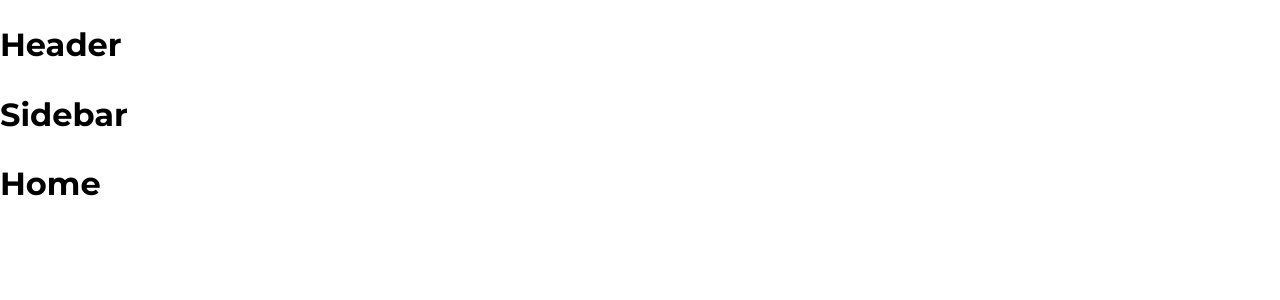
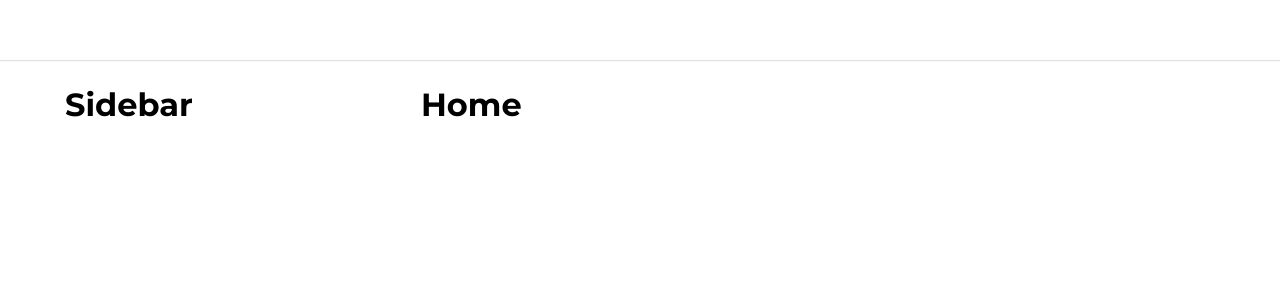
Before and after one commit to thanhyou00/tiktok-ui, a React (Create React App) app: page / in a window 1280 px wide. Shown: the top 300 px of the page. Built offline with nearby package versions, Linux system fonts and the light colour scheme.

Commit message:
Dựng khung Layout mặc định

```diff
--- a/package.json
+++ b/package.json
@@ -6,6 +6,7 @@
     "@testing-library/jest-dom": "^5.16.4",
     "@testing-library/react": "^13.1.1",
     "@testing-library/user-event": "^13.5.0",
+    "classnames": "^2.3.1",
     "customize-cra": "^1.0.0",
     "normalize.css": "^8.0.1",
     "react": "^18.1.0",
--- a/src/components/GlobalStyles/GlobalStyles.scss
+++ b/src/components/GlobalStyles/GlobalStyles.scss
@@ -6,9 +6,15 @@
 
 :root {
     --primay : #fe2c55;
+
+    // DefaultLayout
+    --default-layout-header-height : 60px;
+    --default-layout-width : 1150px;
 }
 
 *{
+    margin: 0;
+    padding: 0;
     box-sizing: border-box;
 }
 
--- /dev/null
+++ b/src/components/Layout/DefaultLayout/DefaultLayout.module.scss
@@ -0,0 +1,14 @@
+.wrapper{
+    display: flex;
+    flex-direction: column;
+    align-items: center;
+}
+
+.container {
+    width: var(--default-layout-width);
+    display: flex;
+}
+
+.content {
+    flex: 1;
+}
--- /dev/null
+++ b/src/components/Layout/DefaultLayout/Sidebar/Sidebar.module.scss
@@ -0,0 +1,3 @@
+.wrapper {
+    width: 356px;
+}
--- a/src/components/Layout/DefaultLayout/Sidebar/index.js
+++ b/src/components/Layout/DefaultLayout/Sidebar/index.js
@@ -1,10 +1,13 @@
-import React from 'react';
+import classNames from "classnames/bind";
+import styles from './Sidebar.module.scss'
+
+const cx = classNames.bind(styles)
 
 function Sidebar() {
     return (
-        <div>
+        <aside className={cx('wrapper')}>
             <h1>Sidebar</h1>
-        </div>
+        </aside>
     );
 }
 
--- a/src/components/Layout/DefaultLayout/index.js
+++ b/src/components/Layout/DefaultLayout/index.js
@@ -1,15 +1,17 @@
-import Header from "~/components/Layout/components/Header";
-import Sidebar from "./Sidebar";
+import classNames from 'classnames/bind';
+import styles from './DefaultLayout.module.scss';
+import Header from '~/components/Layout/components/Header';
+import Sidebar from './Sidebar';
+
+const cx = classNames.bind(styles);
 
 function DefaultLayout({ children }) {
     return (
-        <div>
+        <div className={cx('wrapper')}>
             <Header />
-            <div className="container">
+            <div className={cx('container')}>
                 <Sidebar />
-                <div className="content">
-                    {children}
-                </div>
+                <div className={cx('content')}>{children}</div>
             </div>
         </div>
     );
--- /dev/null
+++ b/src/components/Layout/components/Header/Header.module.scss
@@ -0,0 +1,13 @@
+
+.wrapper {
+    width: 100%;
+    height: var(--default-layout-header-height, 60px);
+    box-shadow: 0px 1px 1px rgb(0 0 0 / 12%);
+    display: flex;
+    justify-content: center;
+}
+
+.inner {
+    height: 100%;
+    width: var(--default-layout-width);
+}
--- a/src/components/Layout/components/Header/index.js
+++ b/src/components/Layout/components/Header/index.js
@@ -1,10 +1,15 @@
-import React from 'react';
+import classNames from 'classnames/bind';
+import styles from './Header.module.scss';
+
+const cx = classNames.bind(styles);
 
 function Header() {
     return (
-        <div>
-            <h1>Header</h1>
-        </div>
+        <header className={cx('wrapper')}>
+            <div className={cx('inner')}>
+
+            </div>
+        </header>
     );
 }
 
```
Also changed, not shown: src/components/Layout/HeaderOnly/index.js (+4 -6 lines), 1 other file (tests, documents, lock files or other folders).
